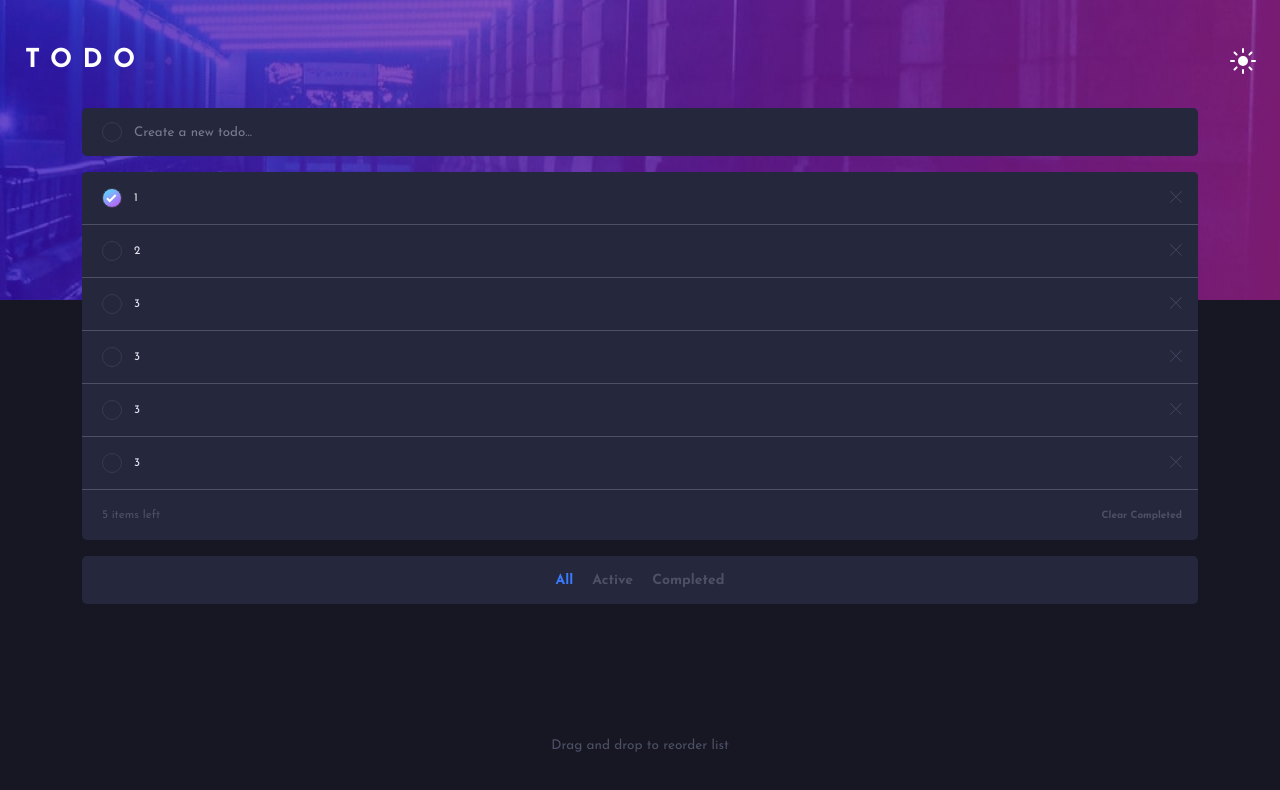
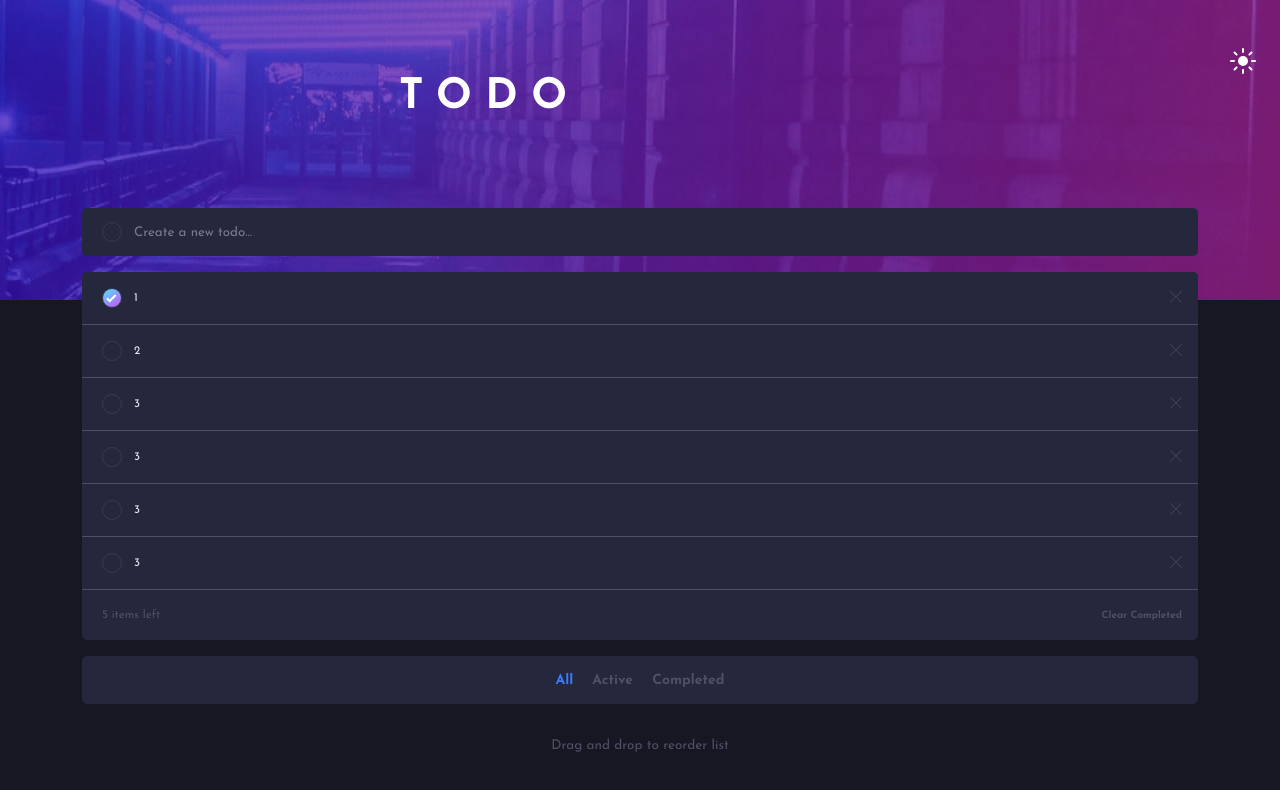
Before and after one commit to JCDMeira/19-todo, a React (Create React App) app: page / in a window 1280 px wide. Shown: the top 790 px of the page. Built offline with nearby package versions, Linux system fonts and the light colour scheme.

Commit message:
feat: image and title for desktop

```diff
--- a/src/components/BackImage/style.ts
+++ b/src/components/BackImage/style.ts
@@ -6,6 +6,10 @@ export const Wrapper = styled.div`
   position: absolute;
   top: 0;
   z-index: 1;
+
+  @media (min-width: 1024px) {
+    height: 300px;
+  }
 `;
 Wrapper.displayName = 'Wrapper';
 
--- a/src/styles/Global.ts
+++ b/src/styles/Global.ts
@@ -58,4 +58,10 @@ export const Conteiner = styled.div`
     height: 200px;
     width: 100%;
   }
+
+  @media (min-width: 1024px) {
+    header {
+      height: 300px;
+    }
+  }
 `;
--- a/src/styles/typography .ts
+++ b/src/styles/typography .ts
@@ -14,6 +14,14 @@ export const Title1 = styled.h1`
 
   top: 4.8rem;
   margin-left: 2.5rem;
+
+  @media (min-width: 1024px) {
+    margin-left: 31.180555555555557vw;
+    top: 7.7rem;
+    font-size: 4.2rem;
+    line-height: 4.2rem;
+    letter-spacing: 0.32em;
+  }
 `;
 
 export const FooterText = styled.p`
```
